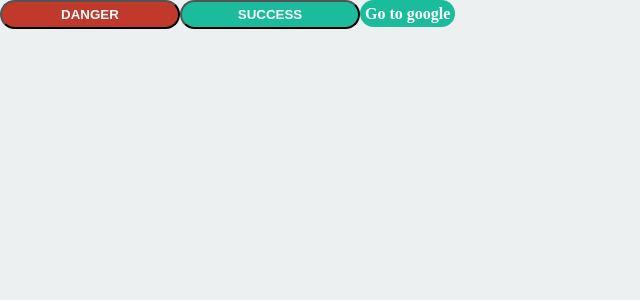
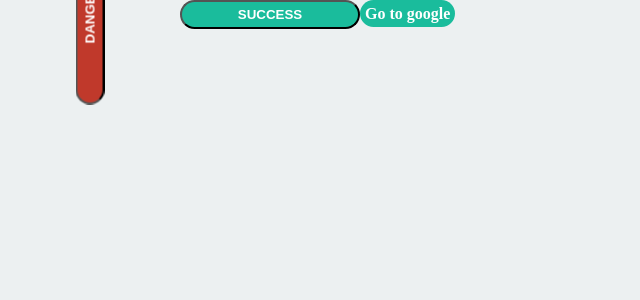
Before and after one commit to antaehyeon/hello-styled-components, a React (Create React App) app: page / in a window 1280 px wide. Shown: the top 300 px of the page, without its empty margins (0-640 px from the left). Built offline with nearby package versions, Linux system fonts and the light colour scheme.

Commit message:
Feat: styled-components 를 이용한 animation 구현

```diff
--- a/src/App.js
+++ b/src/App.js
@@ -1,5 +1,5 @@
 import React from "react";
-import styled, { createGlobalStyle } from "styled-components";
+import styled, { createGlobalStyle, keyframes, css } from "styled-components";
 
 const GlobalStyle = createGlobalStyle`
   body {
@@ -38,10 +38,26 @@
     outline: none;
   }
   background-color: ${props => (props.danger ? "#c0392b" : "#1abc9c")};
+  ${props => {
+    if (props.danger) {
+      return css`
+        animation: ${rotation} 2s linear infinite;
+      `;
+    }
+  }}
 `;
 
 const Anchor = styled(Button.withComponent("a"))`
   text-decoration: none;
 `;
 
+const rotation = keyframes`
+  from {
+    transform: rotate(0deg);
+  }
+  to {
+    transform: rotate(360deg);
+  }
+`;
+
 export default App;
```
